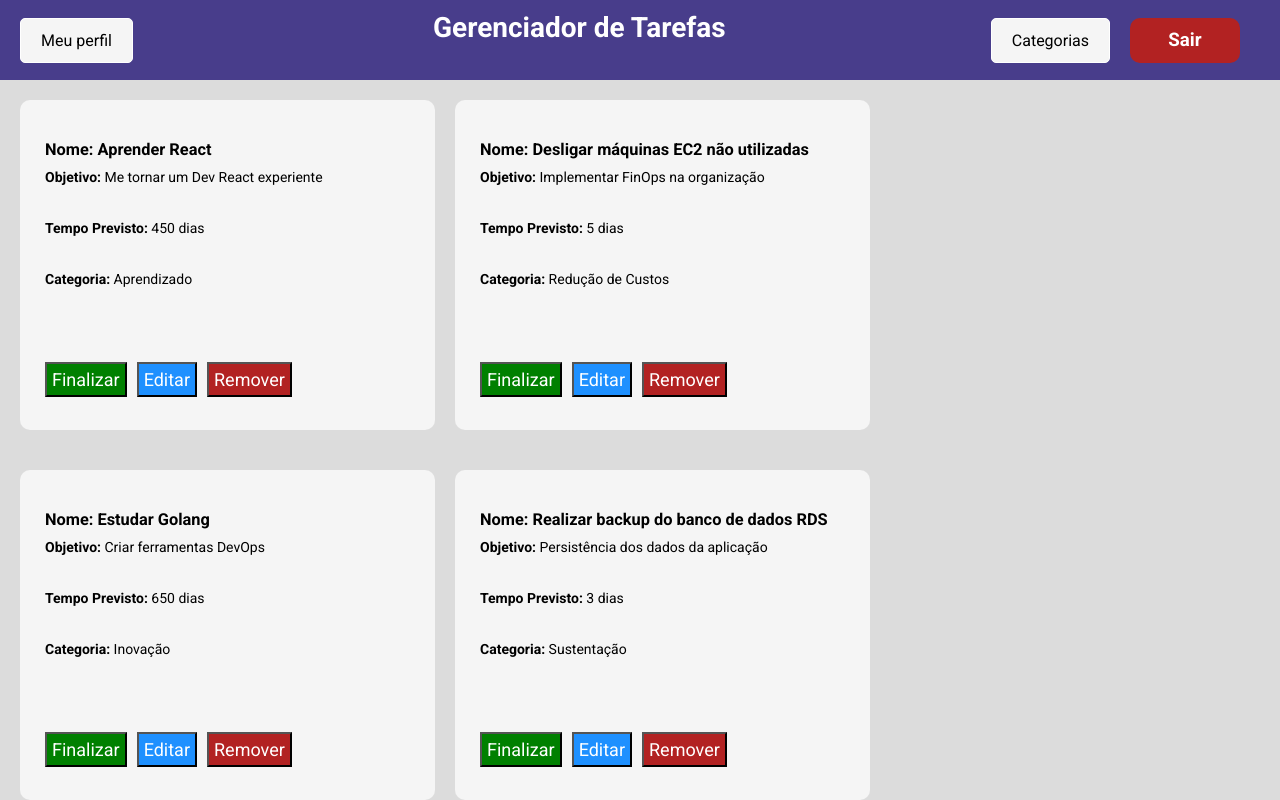
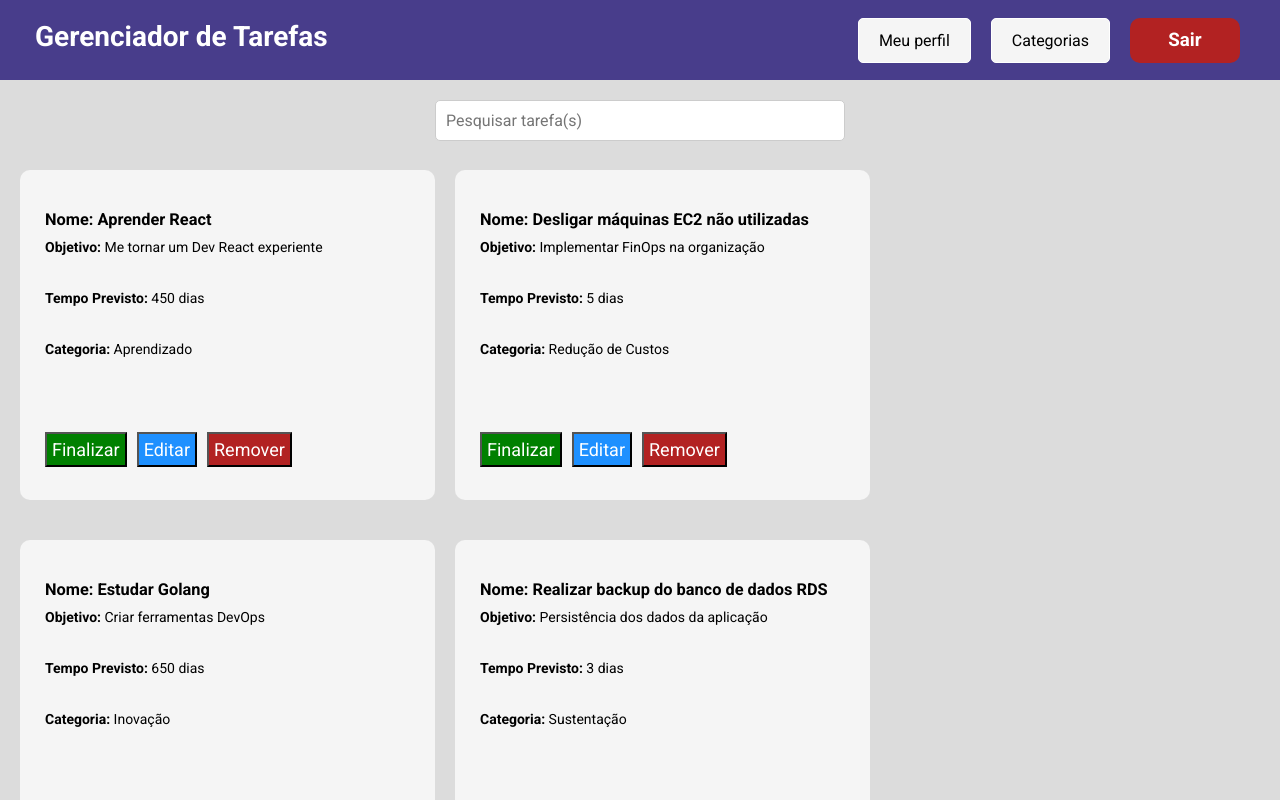
Before and after one commit to carlos-daniel8/tasks-manager, a React (Create React App) app: page /tasks in a window 1280 px wide. Shown: the top 800 px of the page. Built offline with nearby package versions, Linux system fonts and the light colour scheme.

Commit message:
feat: adds search bar

```diff
--- /dev/null
+++ b/src/components/search-bar/search-bar.js
@@ -0,0 +1,16 @@
+import './styles.css';
+
+const SearchBar = ({searchBar, setSearchBar }) => {
+    return (
+        <div className="search-bar">
+            <input
+                type="text"
+                value={searchBar}
+                onChange={(e) => setSearchBar(e.target.value)}
+                placeholder="Pesquisar tarefa(s)"
+            />
+        </div>
+    )
+}
+
+export default SearchBar
--- /dev/null
+++ b/src/components/search-bar/styles.css
@@ -0,0 +1,8 @@
+.search-bar {
+    margin-top: 20px;
+    margin-left: 20px;
+    height: 50px;
+    width: 410px;
+    margin-left: auto;
+    margin-right: auto;
+}
--- a/src/pages/category/index.js
+++ b/src/pages/category/index.js
@@ -46,6 +46,7 @@ export default function Category(){
     return (
         <div className="category-container">
             <header>
+                    <h1 className="app-title">Categorias</h1>
                     <Link to="/tasks">
                         <button className="new-task-button">
                             Página Inicial
--- a/src/pages/category/styles.css
+++ b/src/pages/category/styles.css
@@ -28,7 +28,7 @@
   flex-wrap: wrap;
   gap: 20px;
   margin-top: 20px;
-  margin-left: 100px;
+  margin-left: 35px;
   margin-bottom: -150px;
 }
 
--- a/src/pages/task/index.js
+++ b/src/pages/task/index.js
@@ -3,6 +3,7 @@ import './styles.css'
 import { v4 as uuidv4 } from 'uuid'
 import { Link, useNavigate } from 'react-router-dom'
 import NewTask from '../new-task'
+import SearchBar from '../../components/search-bar/search-bar'
 
 export default function Tasks() {
     const navigate = useNavigate()
@@ -41,6 +42,8 @@ export default function Tasks() {
             isCompleted: false
         }
     ])
+
+    const [searchBar, setSearchBar] = useState("")
 
     const [editingTaskId, setEditingTaskId] = useState(null);
     const [editedTask, setEditedTask] = useState({
@@ -129,12 +132,12 @@ export default function Tasks() {
     return (
         <div className="task-container" >
             <header>
+            <h1 className="app-title">Gerenciador de Tarefas</h1>
                 <Link to="/tasks/profile">
                     <button className="my-profile-button">
                         Meu perfil
                     </button>
                 </Link>
-                <h1 className="title">Gerenciador de Tarefas</h1>
                 <Link to="/tasks/categories">
                     <button className="categories-button">
                         Categorias
@@ -144,8 +147,13 @@ export default function Tasks() {
                     <h3>Sair</h3>
                 </button>
             </header>
+            <SearchBar searchBar={searchBar} setSearchBar={setSearchBar}/>
             <div className="tasks-wrapper">
-                {tasks.map((task) => (
+                {tasks
+                .filter((task) =>
+                    task.name.toLowerCase().includes(searchBar.toLowerCase())
+                )
+                .map((task) => (
                     <div key={task.id} className="task" >
                         {editingTaskId === task.id ? (
                             <div>
--- a/src/pages/task/styles.css
+++ b/src/pages/task/styles.css
@@ -2,11 +2,11 @@
     width: 100%;
 }
 
-.title {
+.app-title {
   color: #fff;
-  text-align: center;
-  margin: 0;
-  flex: 1;
+  position: absolute;
+  left: 20px;
+  top: 20px;
 }
 
 .task-container header {
```
